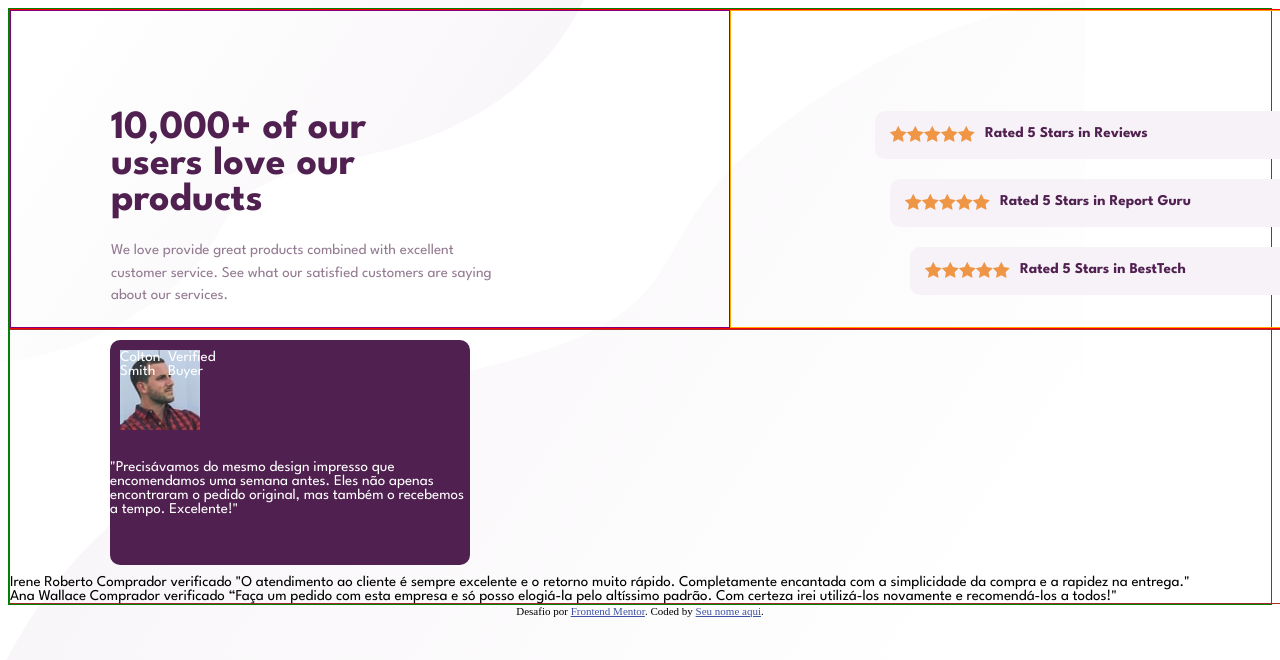
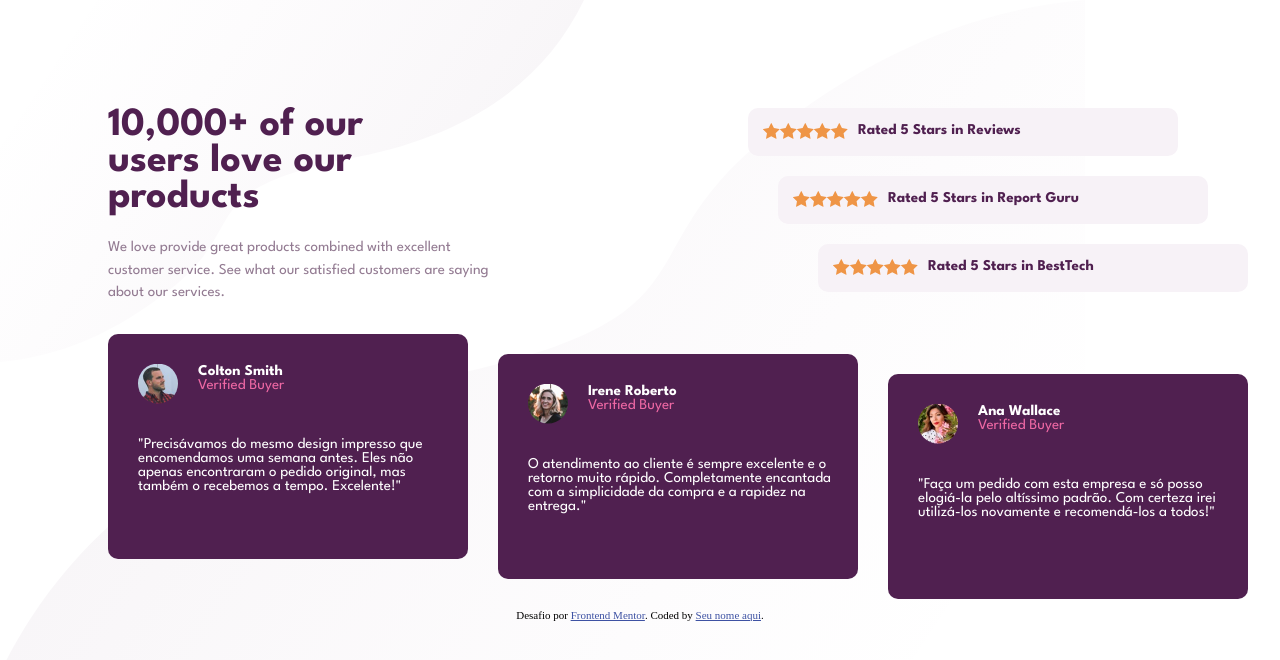
Before and after one commit to Lucas-S-Guilherme/web1, a plain HTML site: page desafioAula4/index.html in a window 1280 px wide. Shown: the top 660 px of the page. Drawn offline with Linux system fonts and the light colour scheme.

```diff
--- a/desafioAula4/css/style.css
+++ b/desafioAula4/css/style.css
@@ -49,16 +49,13 @@ Os designs foram criados nas seguintes larguras:
 body{
     background-color: var(--Branco);
     background-image: url(../images/bg-pattern-top-desktop.svg),  url(../images/bg-pattern-bottom-desktop.svg);
-
     background-repeat: no-repeat, no-repeat;
-
-
 }
 
 main{
     display: flex;
     flex-direction: column;
-    border: green solid 1px;
+
     font-family: League Spartan;
 }
 
@@ -66,14 +63,14 @@ main{
     width: 1440px;
     display: flex;
     flex-direction: row;
-    border: red solid 1px;
+
 }
 
 .esquerda{
     display: flex;
     flex-direction: column;
     width: 720px;
-    border: purple solid 1px;
+
 
 }
 
@@ -99,9 +96,8 @@ main{
 #superior .direita{
     display: flex;
     flex-direction: column;
-    align-items: center;
+    align-items: start;
     width: 720px;
-    border: orange solid 1px;
 
 }
 
@@ -119,15 +115,15 @@ main{
 }
 
 .primeira{
-    margin: 100px 10px 10px 10px;
+    margin: 100px 10px 10px 20px;
 }
 
 .segunda {
-    margin: 10px 10px 10px 40px;
+    margin: 10px 10px 10px 50px;
 }
 
 .terceira {
-    margin: 10px 10px 10px 80px;
+    margin: 10px 10px 10px 90px;
 }
 
 .estrelas {
@@ -142,9 +138,10 @@ main{
 
 #inferior{
     width: 1440px;
-    border: brown solid 1px;
-    align-items: center;
+    align-items: start;
     font-size: 15px;
+    display: flex;
+    flex-direction: row;
 
 }
 
@@ -158,21 +155,55 @@ main{
     margin: 10px 10px 10px 100px;
 }
 
-.foto1{
-
+.fotoENome1{
+    display: flex;
+    flex-direction: row;
+    color: var(--Branco);
+    margin: 30px 20px 20px 30px;
 }
 
+.nome{
+    font-weight: 600;
+}
+.nomestatus{
+    display: flex;
+    flex-direction: column;
+    margin-left: 20px;
 
-.fotoENome1{
-    background-image: url(../images/image-colton.jpg);
-    background-repeat: no-repeat;
-    display: flex;
-    color: var(--Branco);
-    margin: 10px;
-    width: 100px;
-    height: 100px;
 }
 
 .frase{
     color: var(--Branco);
+    margin: 10px 20px 40px 30px;
 }
+
+.foto1 img{
+    width: 40px;
+    height: 40px;
+    clip-path: circle(50% at center);
+}
+
+
+.status{
+    color: var(--RosaSuave);
+}
+
+.container2{
+    display: flex;
+    flex-direction: column;
+    width: 360px;
+    height: 225px;
+    background: var(--MagentaMuitoEscuro);
+    border-radius: 10px;
+    margin: 30px 10px 10px 20px;
+}
+
+.container3{
+    display: flex;
+    flex-direction: column;
+    width: 360px;
+    height: 225px;
+    background: var(--MagentaMuitoEscuro);
+    border-radius: 10px;
+    margin: 50px 10px 10px 20px;
+}
--- a/desafioAula4/index.html
+++ b/desafioAula4/index.html
@@ -71,9 +71,12 @@
 
       <div class="container1">
         <div class="fotoENome1">
-            <div class="foto1"></div>
+            <div class="foto1"> <img src="images/image-colton.jpg" alt=""></div>
+
+          <div class="nomestatus">
             <div class="nome">Colton Smith</div>
             <div class="status">Verified Buyer</div>
+          </div>
         </div>
 
         <div class="frase"> "Precisávamos do mesmo design impresso que encomendamos uma semana antes.
@@ -82,22 +85,36 @@
 
       </div>
 
+      <div class="container2">
+        <div class="fotoENome1">
+            <div class="foto1"> <img src="images/image-irene.jpg" alt=""></div>
 
-      <div>
-        Irene Roberto
-      Comprador verificado
-      "O atendimento ao cliente é sempre excelente e o retorno muito rápido. Completamente
-      encantada com a simplicidade da compra e a rapidez na entrega."
+          <div class="nomestatus">
+            <div class="nome">Irene Roberto</div>
+            <div class="status">Verified Buyer</div>
+          </div>
+        </div>
+
+        <div class="frase"> O atendimento ao cliente é sempre excelente e o retorno muito rápido. Completamente           encantada com a simplicidade da compra e a rapidez na entrega." </div>
+
       </div>
 
-      <div>
-        Ana Wallace
-      Comprador verificado
-      “Faça um pedido com esta empresa e só posso elogiá-la pelo altíssimo
-      padrão. Com certeza irei utilizá-los novamente e recomendá-los a todos!"
+      <div class="container3">
+        <div class="fotoENome1">
+            <div class="foto1"> <img src="images/image-anne.jpg" alt=""></div>
+
+          <div class="nomestatus">
+            <div class="nome">Ana Wallace</div>
+            <div class="status">Verified Buyer</div>
+          </div>
+        </div>
+
+        <div class="frase"> "Faça um pedido com esta empresa e só posso elogiá-la pelo altíssimo
+          padrão. Com certeza irei utilizá-los novamente e recomendá-los a todos!" </div>
+
+      </div>
 
 
-      </div>
 
       </section>
 
```
